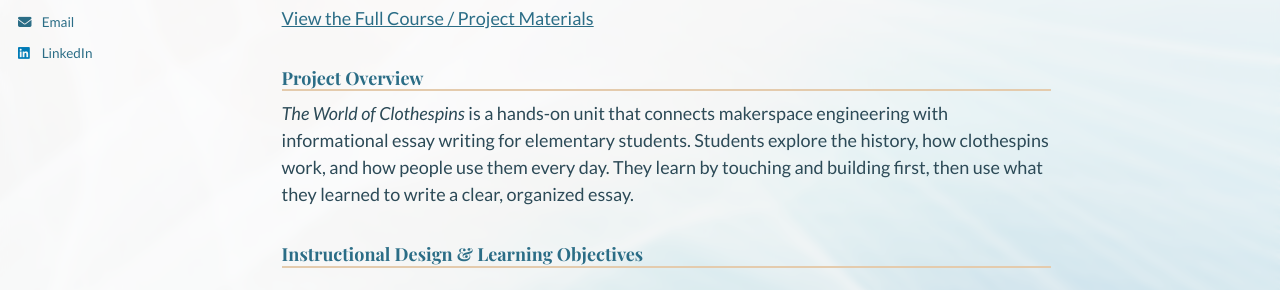
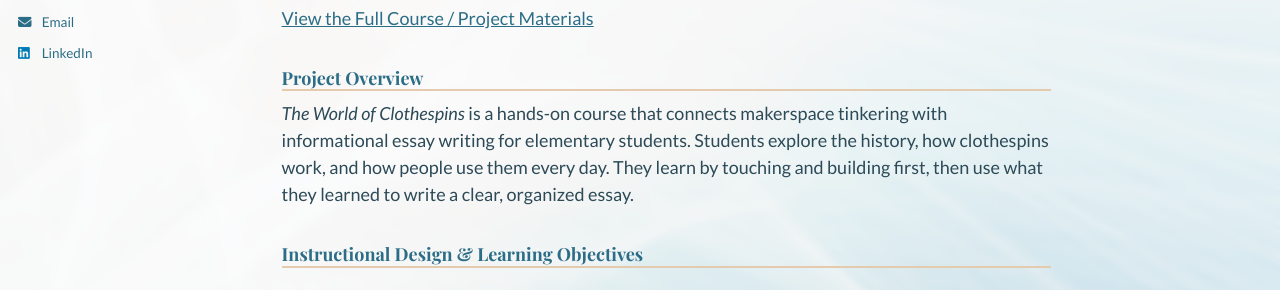
Before and after one commit to rfabdelmagid/rfabdelmagid.github.io, a Jekyll site: the page built from _portfolio/portfolio-1.md, in a window 1280 px wide and 900 px high, scrolled down 330 px. Shown: the part 158-448 px from the top of the window. Built offline with Jekyll 4.4.1, drawn with Linux system fonts in a browser that asks for light colours; a script bundle is joined from its source files by our own code; a style sheet for code colours, icons or effects is not loaded.

Commit message:
Update portfolio-1.md

```diff
--- a/_portfolio/portfolio-1.md
+++ b/_portfolio/portfolio-1.md
@@ -1,6 +1,6 @@
 ---
 title: "The World of Clothespins"
-excerpt: "A Course on Informational Essay Writing through Makerspace Integration<br/><img src='/images/clothespin-image.png' alt='The World of Clothespins'>"
+excerpt: "A Course on Informational Essay Writing through Makerspace Integration<br/><img src='/images/clothespin image.png' alt='The World of Clothespins'>"
 collection: portfolio
 ---
 
@@ -12,7 +12,7 @@ collection: portfolio
 
 ### Project Overview
 
-*The World of Clothespins* is a hands-on unit that connects makerspace engineering with informational essay writing for elementary students. Students explore the history, how clothespins work, and how people use them every day. They learn by touching and building first, then use what they learned to write a clear, organized essay.
+*The World of Clothespins* is a hands-on course that connects makerspace tinkering with informational essay writing for elementary students. Students explore the history, how clothespins work, and how people use them every day. They learn by touching and building first, then use what they learned to write a clear, organized essay.
 
 ### Instructional Design & Learning Objectives
 
```
